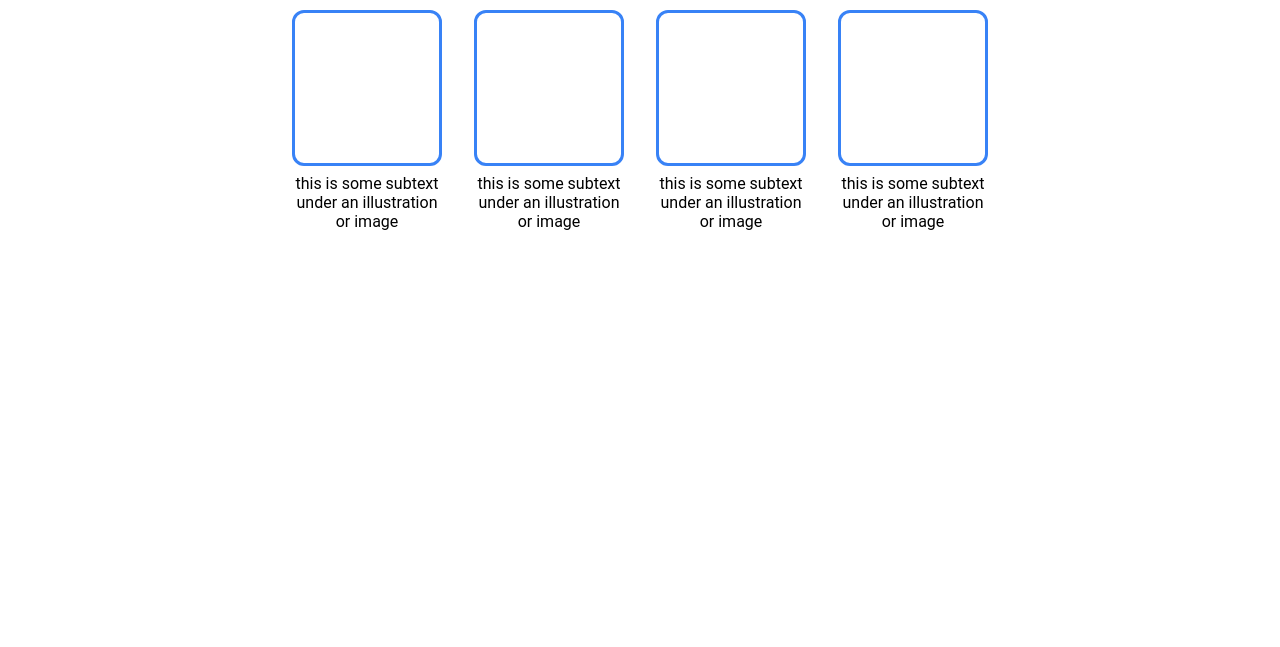
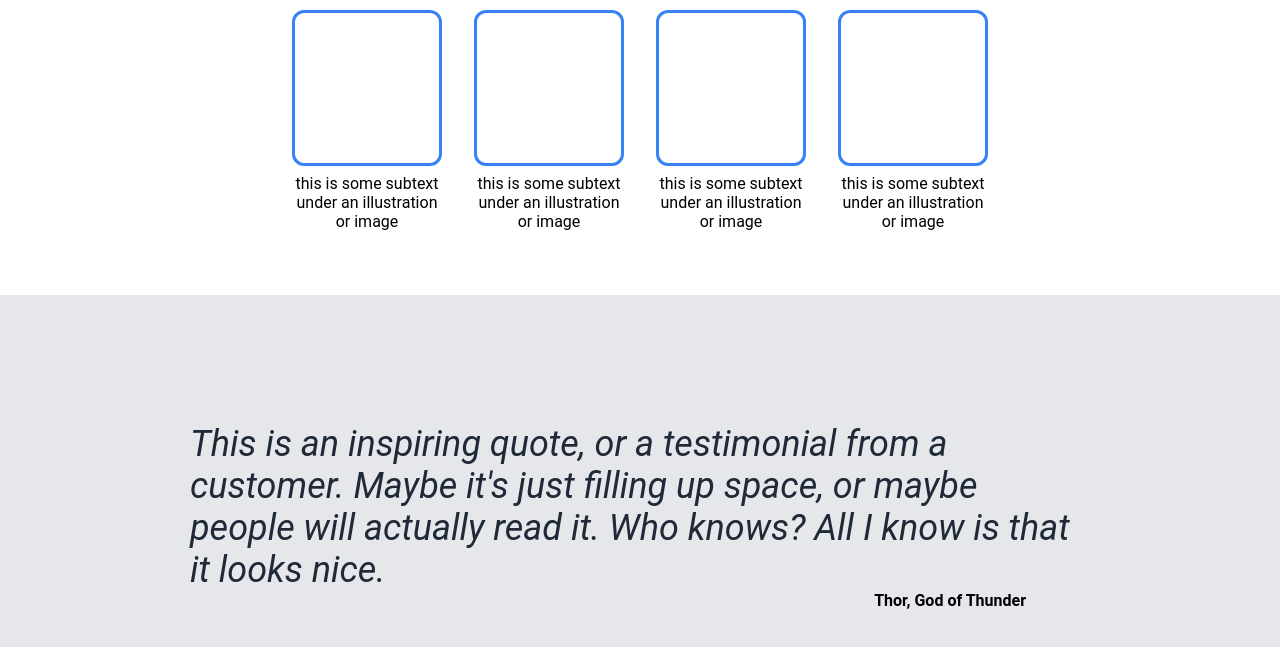
Before and after one commit to rg333777/odin-landing-page, a plain HTML site: page index.html in a window 1280 px wide. Shown: the part 547-1194 px from the top of the page. Before the commit the page ends 800 px from the top, so only its background shows below. Drawn offline with Linux system fonts and the light colour scheme.

Commit message:
completed quote section

```diff
--- a/index.html
+++ b/index.html
@@ -49,5 +49,11 @@
                 </div>
             </div>
         </div>
+        <div class="quote-section">
+            <div class="quote-container">
+                <div class="quote-content">This is an inspiring quote, or a testimonial from a customer. Maybe it's just filling up space, or maybe people will actually read it. Who knows? All I know is that it looks nice.</div>
+                <div class="quote-author">Thor, God of Thunder</div>
+            </div>
+        </div>
     </body>
 </html>
--- a/style.css
+++ b/style.css
@@ -133,3 +133,30 @@ button {
 .card-text {
     text-align: center;
 }
+
+.quote-section {
+    margin-top: 64px;
+    display: flex;
+    justify-content: center;
+    align-items: center;
+    padding: 128px;
+    background-color: #e5e7eb;
+}
+
+.quote-container {
+    display: flex;
+    flex-direction: column;
+}
+
+.quote-content {
+    width: 900px;
+    font-size: 36px;
+    font-style: italic;
+    color: #1f2937;
+}
+
+.quote-author {
+    text-align: right;
+    font-weight: bold;
+    padding-right: 64px;
+}
```
